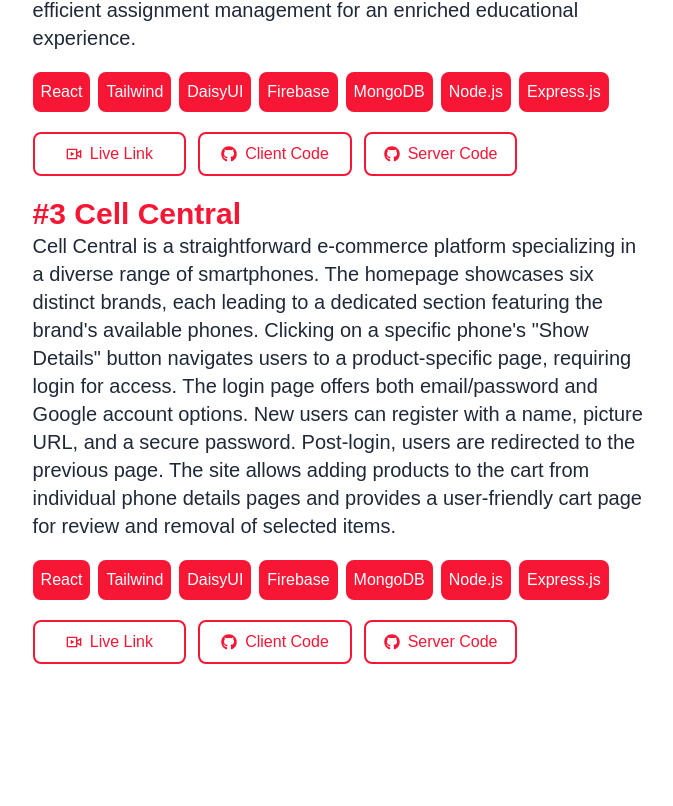
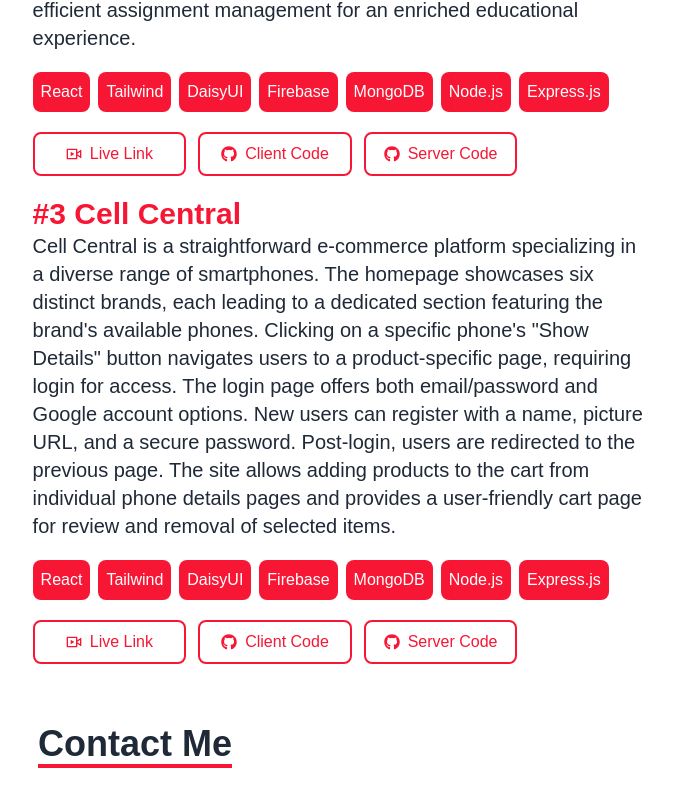
Before and after one commit to Riyaz350/Riyaz-Ahmed, a React (Vite) app: page / in a window 1280 px wide. Shown: the part 2828-3634 px from the top of the page, without its empty margins (505-1178 px from the left). Before the commit the page ends 3552 px from the top, so only its background shows below. Built offline with nearby package versions, Linux system fonts and the light colour scheme; a web font is replaced by a local one.

Commit message:
created contact me section

```diff
--- /dev/null
+++ b/src/Home/Contact/Contact.jsx
@@ -0,0 +1,11 @@
+
+const Contact = () => {
+    return (
+        <div className="grid grid-cols-2">
+            <div className="col-span-1"></div>
+            <div className="col-span-1"></div>
+        </div>
+    );
+};
+
+export default Contact;
--- a/src/Home/Home.jsx
+++ b/src/Home/Home.jsx
@@ -7,6 +7,7 @@
 import Skills from "./Skills/Skills";
 import Education from "./Education/Education";
 import Projects from "./Projects/Projects";
+import Contact from "./Contact/Contact";
 
 
 const Home = () => {
@@ -41,6 +42,11 @@
                     <Title title='My Projects' subTitle=''></Title>
                     <Projects></Projects>
                 </div>
+
+                <div className="my-10">
+                    <Title title='Contact Me' subTitle=''></Title>
+                    <Contact></Contact>
+                </div>
             </div>
 
         </div>
```
